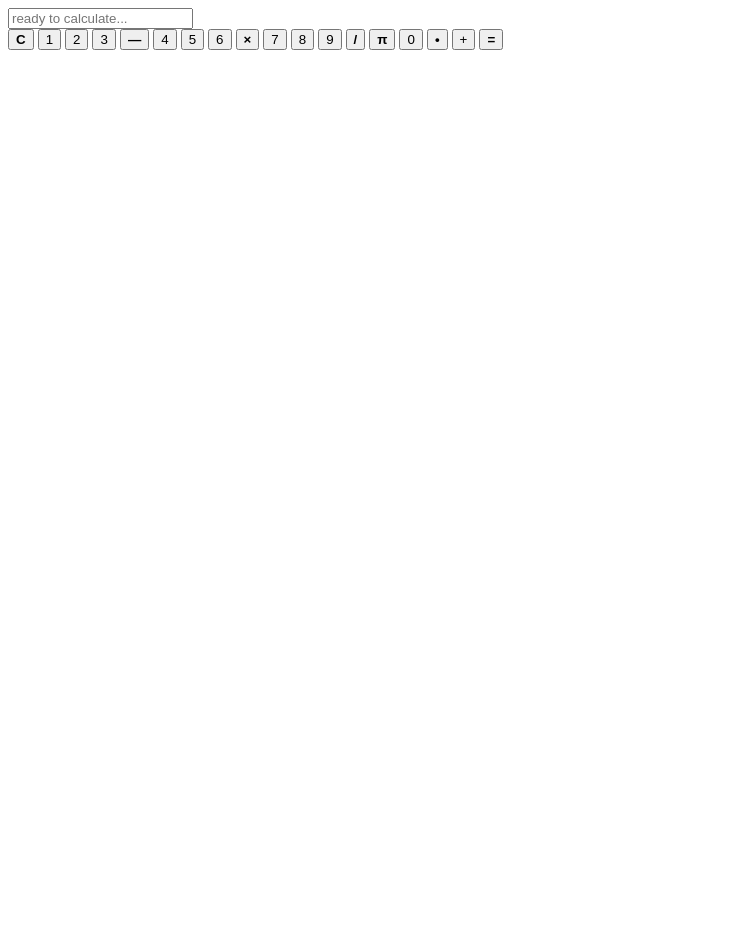
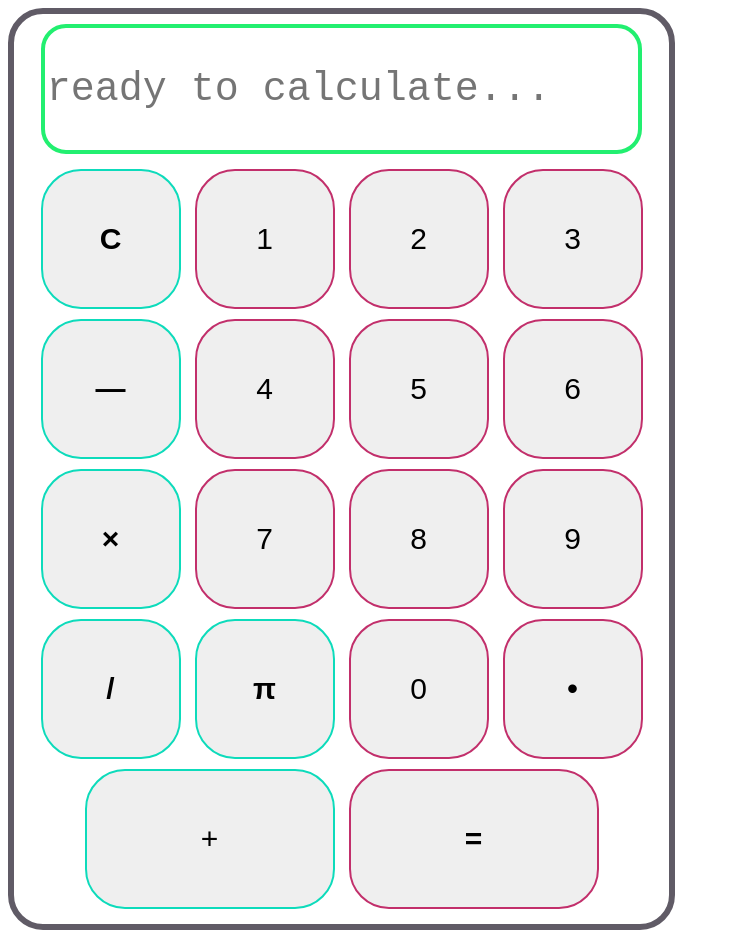
Before and after one commit to yuvrajsingh005813/Calculator-, a plain HTML site: page index.html in a window 1280 px wide. Shown: the whole page, without its empty margins (0-730 px from the left). Before the commit the page ends 800 px from the top, so only its background shows below. Drawn offline with Linux system fonts and the light colour scheme.

Commit message:
Update index.html

```diff
--- a/index.html
+++ b/index.html
@@ -4,7 +4,7 @@
 <head>
 
   <title> new calculator</title>
-  <link href="/mahanga calculator /pro calc.css" rel="stylesheet">
+  <link href="style.css" rel="stylesheet">
   <!--Tab to edit-->
   </link>
 </head>
```
